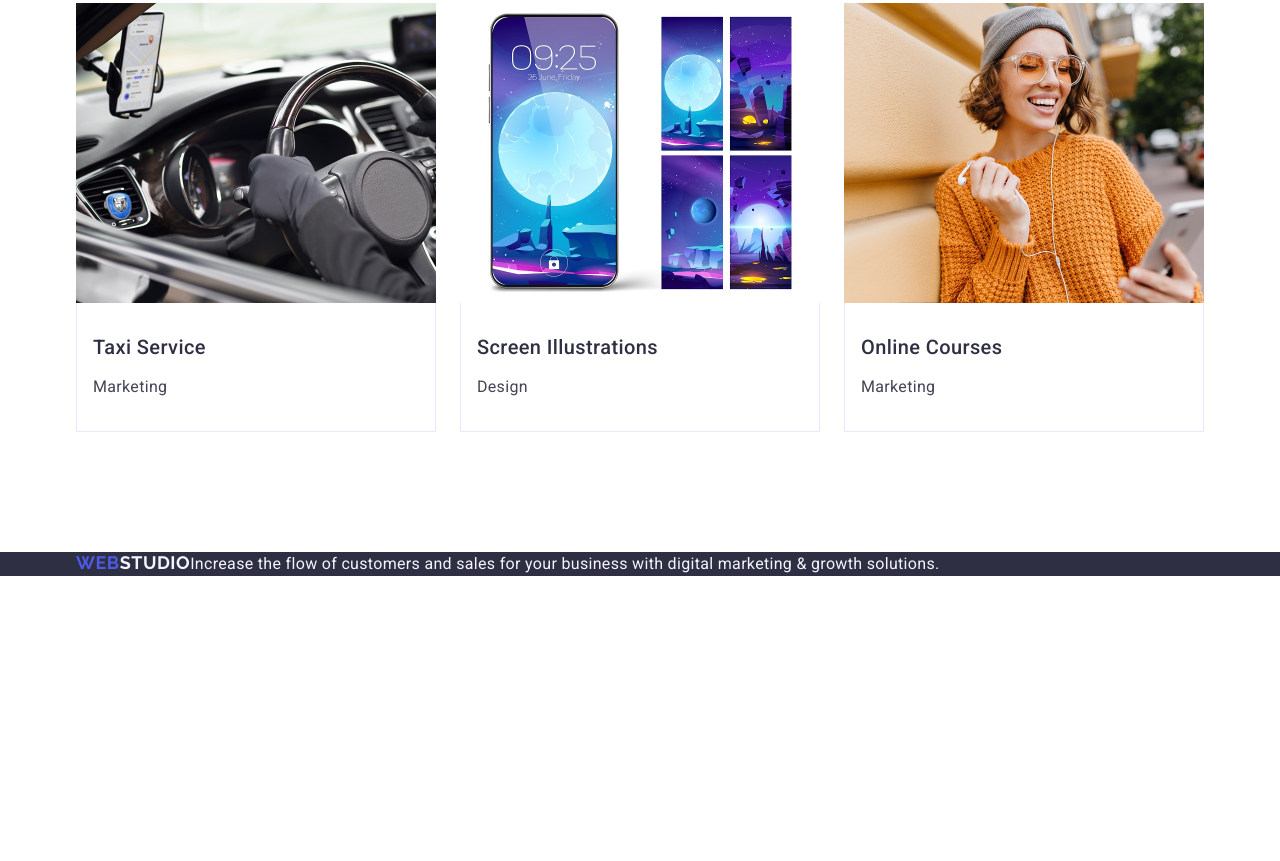
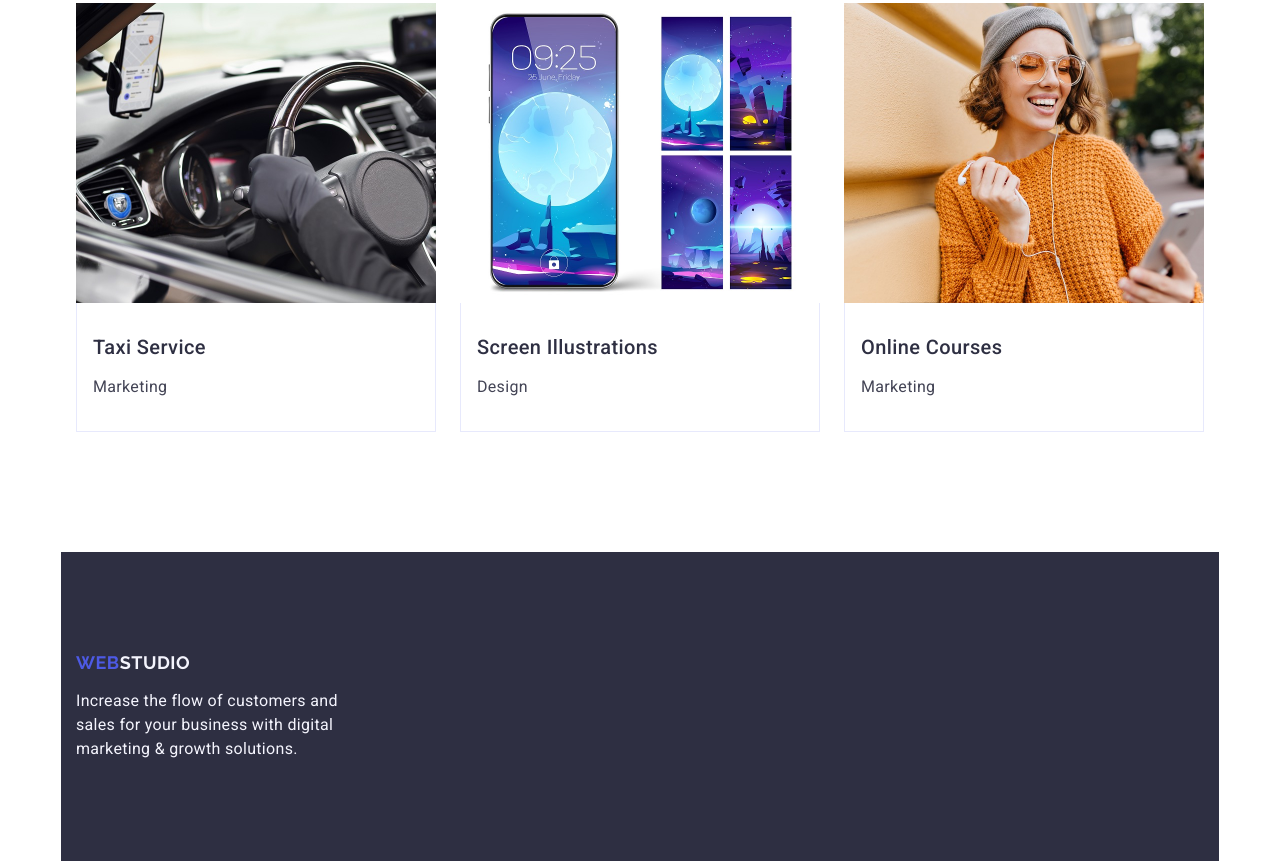
Before and after one commit to Yaremchuk-Sergey/goit-markup-hw-03, a plain HTML site: page index.html in a window 1280 px wide. Shown: the part 2455-3316 px from the top of the page. Before the commit the page ends 3031 px from the top, so only its background shows below. Drawn offline with nearby package versions, Linux system fonts and the light colour scheme.

Commit message:
css/styles.css

```diff
--- a/css/styles.css
+++ b/css/styles.css
@@ -329,12 +329,17 @@ a {
 
 .finish {
   background-color: #2e2f42;
+  width: 1158px;
+  padding: 0 15px;
+  margin: 0 auto;
+  padding: 100px 0;
 }
 
 .text-list-three {
   line-height: 1.5;
   letter-spacing: 0.02em;
   color: #f4f4fd;
+  max-width: 264px;
 }
 
 .finish .accent {
@@ -346,3 +351,10 @@ a {
   text-transform: uppercase;
   color: #f4f4fd;
 }
+.finish .container {
+  display: flex;
+  align-items: left;
+  justify-content: flex-start;
+  flex-direction: column;
+  gap: 16px;
+}
```
